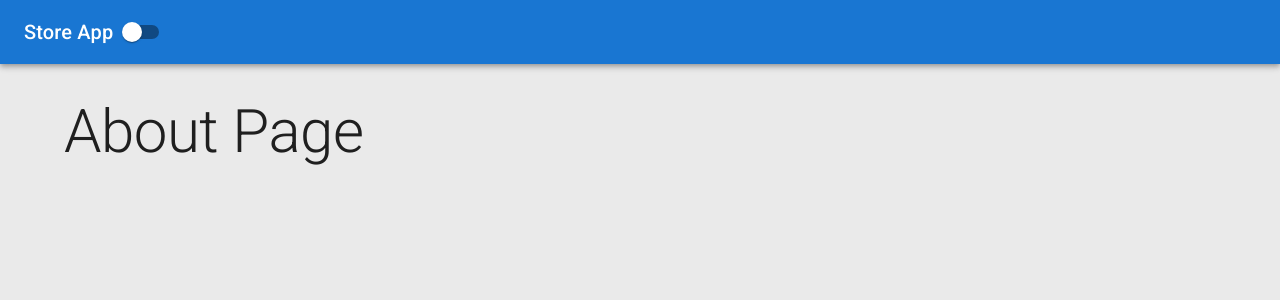
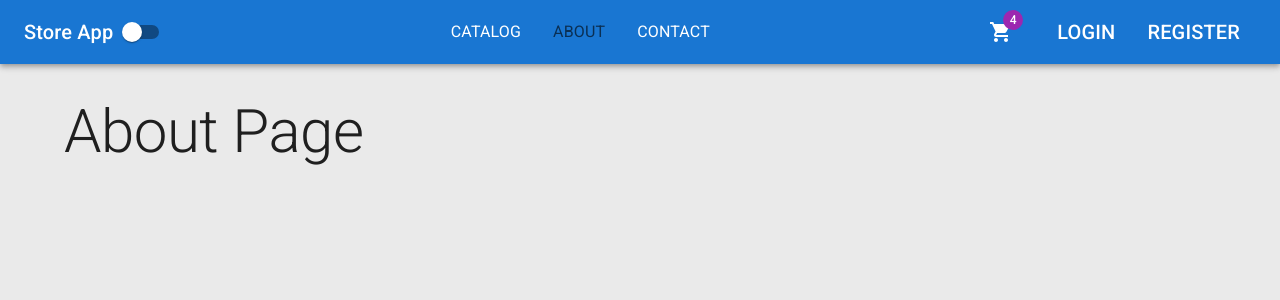
Before and after one commit to MashuMaru/eCom-dotnet-react-redux, a React (Vite) app in the folder UI/: page /about in a window 1280 px wide. Shown: the top 300 px of the page. Built offline with nearby package versions, Linux system fonts and the light colour scheme.

Commit message:
Implements header navigation

```diff
--- a/UI/src/app/layout/Header.tsx
+++ b/UI/src/app/layout/Header.tsx
@@ -1,21 +1,92 @@
-import {AppBar, Switch, Toolbar, Typography} from "@mui/material";
+import {AppBar, Badge, Box, IconButton, List, ListItem, Switch, Toolbar, Typography} from "@mui/material";
 import {ChangeEvent} from "react";
+import {NavLink} from "react-router-dom";
+import {ShoppingCart} from "@mui/icons-material";
 
 interface IProps {
   handleDarkMode: (value: boolean) => void
 }
 
+interface ILink {
+  title: string
+  path: string
+}
+
+const navLinks:ILink[] = [
+  { title: 'catalog', path: '/catalog' },
+  { title: 'about', path: '/about' },
+  { title: 'contact', path: '/contact' },
+]
+
+const actionLinks:ILink[] = [
+  { title: 'login', path: '/login' },
+  { title: 'register', path: '/register' },
+]
+
+const navStyles = {
+  color: 'inherit',
+  typography: 'h6',
+  '&:hover' : {
+    color: 'grey.500'
+  },
+  '&.active': {
+    color: 'text.secondary'
+  }
+}
+
 const Header = ({handleDarkMode} : IProps) => {
   return (
     <AppBar position="static" sx={{ mb: 4 }}>
-      <Toolbar>
-        <Typography variant="h6">
+      <Toolbar sx={{ display: 'flex', justifyContent: 'space-between', alignItems: 'center'}}>
+        <Box id="header-name" display='flex' alignItems="center">
+          <Typography
+            variant="h6"
+            component={NavLink}
+            to='/'
+            sx={{ color: 'inherit', textDecoration: 'none' }}
+          >
             Store App
-        </Typography>
-        <Switch
-          onChange={(e: ChangeEvent<HTMLInputElement>) => handleDarkMode(e.target.checked)}
-          inputProps={{ 'aria-label': 'controlled' }}
-        />
+          </Typography>
+          <Switch
+            onChange={(e: ChangeEvent<HTMLInputElement>) => handleDarkMode(e.target.checked)}
+            inputProps={{ 'aria-label': 'controlled' }}
+          />
+        </Box>
+
+        <Box id="header-nav-links">
+          <List sx={{ display: 'flex' }}>
+            {navLinks.map(({ title, path }) => (
+              <ListItem
+                component={NavLink}
+                to={path}
+                key={path}
+                sx={{...navStyles, typography: 'p'}}
+              >
+                {title.toUpperCase()}
+              </ListItem>
+            ))}
+          </List>
+        </Box>
+
+        <Box id="header-actions" display='flex' alignItems="center">
+          <IconButton size='large' edge='start' color='inherit' sx={{ mr:2 }}>
+            <Badge badgeContent='4' color='secondary'>
+              <ShoppingCart />
+            </Badge>
+          </IconButton>
+          <List sx={{ display: 'flex' }}>
+            {actionLinks.map(({ title, path }) => (
+              <ListItem
+                component={NavLink}
+                to={path}
+                key={path}
+                sx={navStyles}
+              >
+                {title.toUpperCase()}
+              </ListItem>
+            ))}
+          </List>
+        </Box>
       </Toolbar>
     </AppBar>
   )
```
